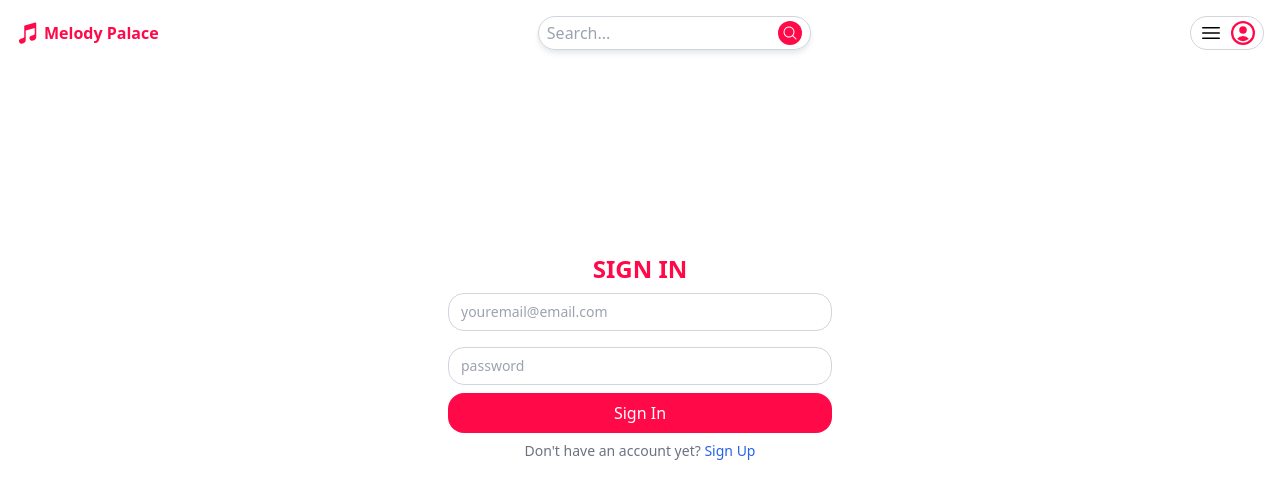
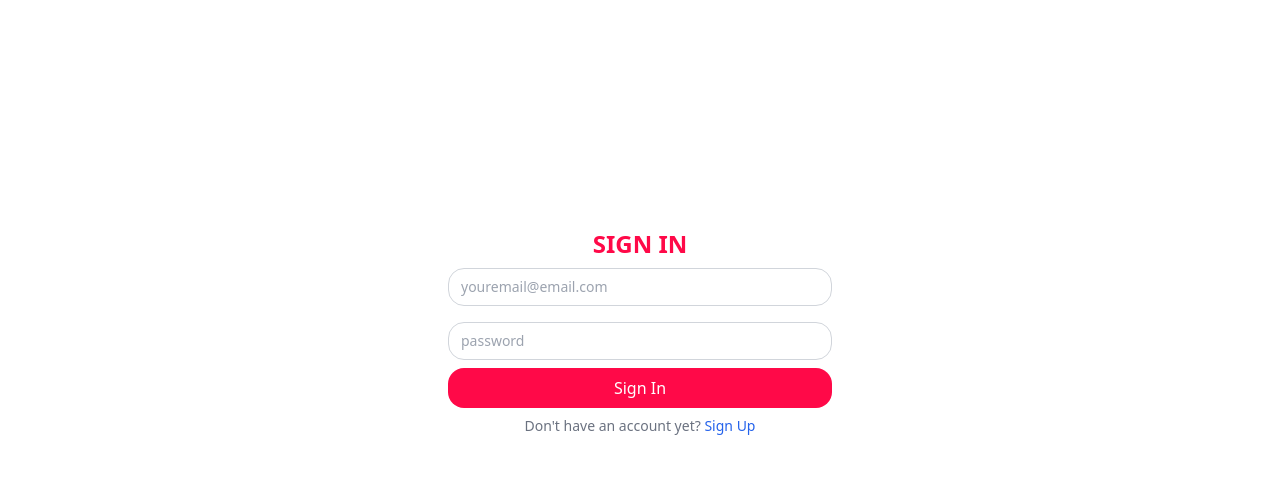
Before and after one commit to Kobia68/Melody-Palace, a React (Vite) app in the folder client-ui/: page /signin in a window 1280 px wide. Shown: the top 498 px of the page. Built offline with nearby package versions, Linux system fonts and the light colour scheme.

Commit message:
Some more changes on the sign in and sing up pages to center them vertically

```diff
--- a/client-ui/src/App.jsx
+++ b/client-ui/src/App.jsx
@@ -18,11 +18,11 @@ function App() {
   return (
     <Routes>
       <Route path="/" element={<Layout />}>
-        <Route path="/signin" element={<SignIn />} />
-        <Route path="/signup" element={<SignUp />} />
-
         <Route element={<Indexpage />} />
       </Route>
+
+      <Route path="/signin" element={<SignIn />} />
+      <Route path="/signup" element={<SignUp />} />
     </Routes>
   );
 }
--- a/client-ui/src/Components/Sign/SignIn.jsx
+++ b/client-ui/src/Components/Sign/SignIn.jsx
@@ -4,8 +4,8 @@ import { Link } from "react-router-dom";
 
 export const SignIn = () => {
   return (
-    <div className="mt-4 grow flex items-center justify-around">
-      <div className="mb-32">
+    <div className="-mt-16 grow flex items-center justify-around min-h-screen">
+      <div className="">
         <form action="" className="max-w-sm mx-auto text-center">
           <h2 className="text-primary font-bold text-2xl">SIGN IN</h2>
           <input
--- a/client-ui/src/Components/Sign/Signup.jsx
+++ b/client-ui/src/Components/Sign/Signup.jsx
@@ -4,8 +4,8 @@ import { Link } from "react-router-dom";
 
 export const SignUp = () => {
   return (
-    <div className="mt-4 grow flex items-center justify-around">
-      <div className="mb-32">
+    <div className="-mt-8 grow flex items-center justify-around min-h-screen">
+      <div className="">
         <form action="" className="max-w-sm mx-auto text-center">
           <h2 className="text-primary font-bold text-2xl">SIGN UP</h2>
           <input type="text" placeholder="Full name" className="input-box" />
@@ -15,7 +15,11 @@ export const SignUp = () => {
             className="input-box"
           />
           <input type="text" placeholder="username" className="input-box" />
-          <input type="number" placeholder="phonenumber" className="input-box" />
+          <input
+            type="number"
+            placeholder="phonenumber"
+            className="input-box"
+          />
           <input type="password" placeholder="password" className="input-box" />
           <button className="primary">Sign Up</button>
           <div className="py-2 text-gray-500 text-sm">
```
